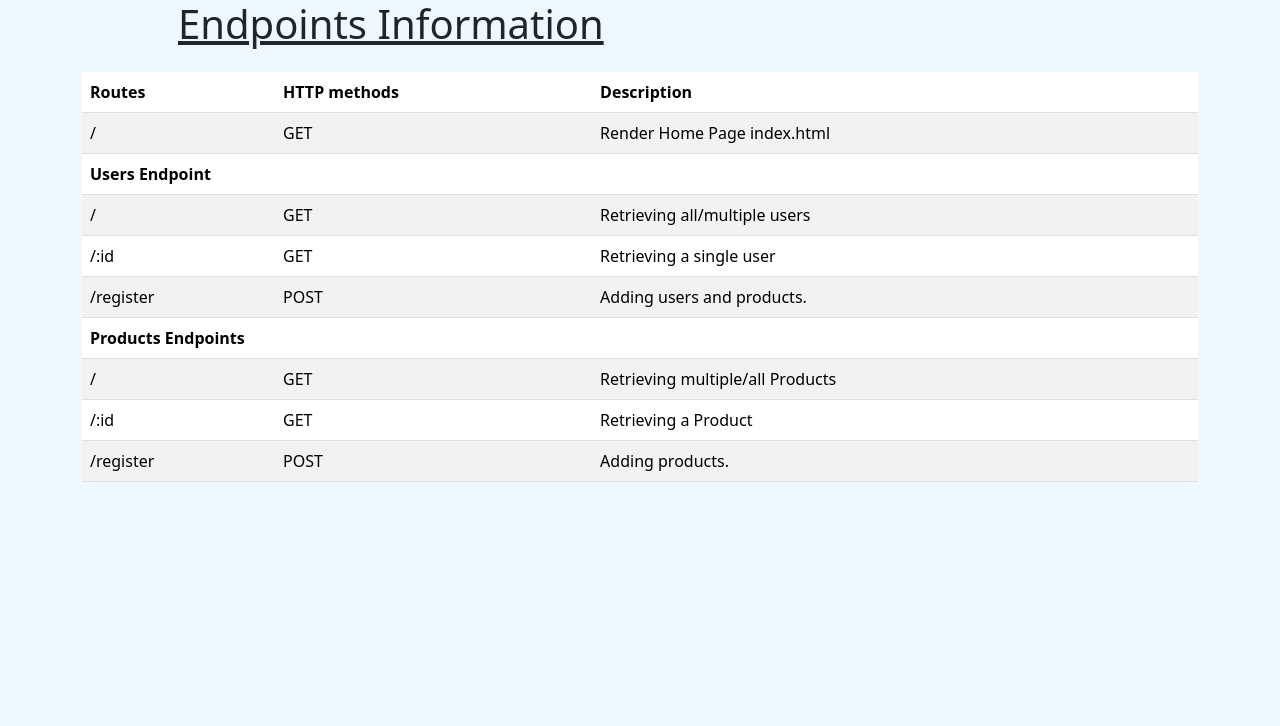
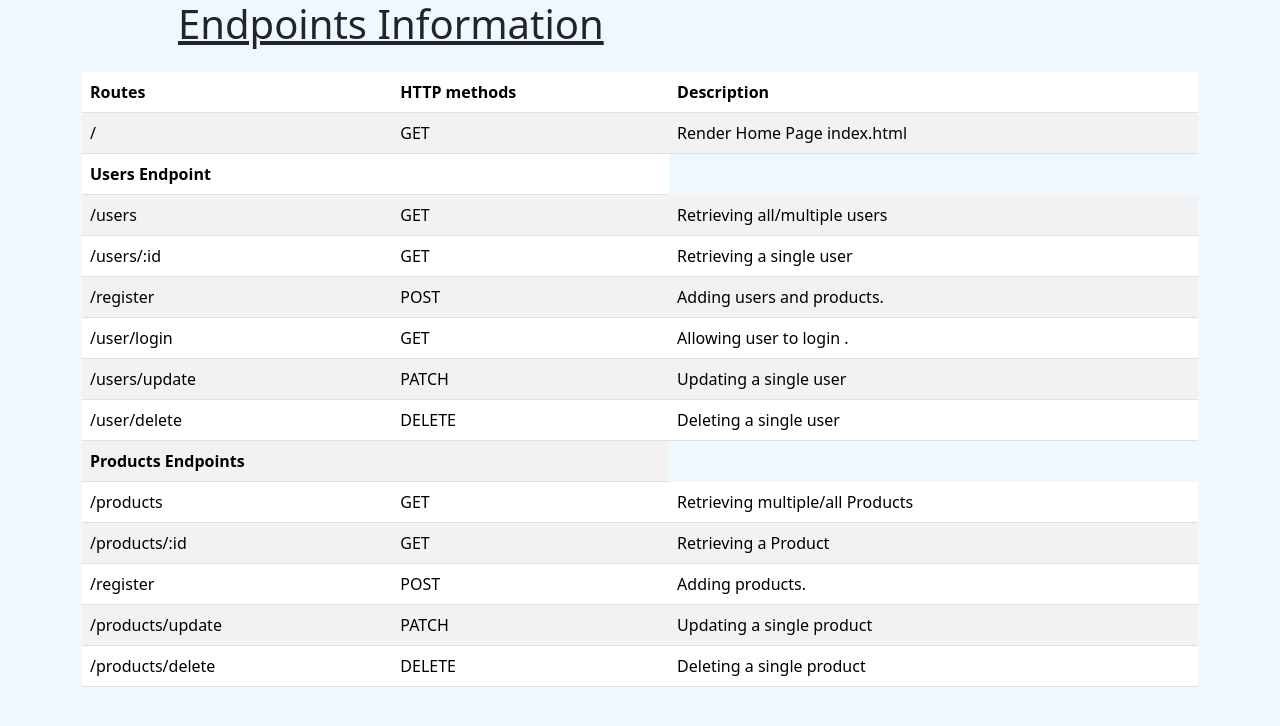
Before and after one commit to Mzwa1080/lifechoicesApp, a website: page static/index.html in a window 1280 px wide. Drawn offline with nearby package versions, Linux system fonts and the light colour scheme.

Commit message:
added routes/endpoints

```diff
--- a/static/index.html
+++ b/static/index.html
@@ -21,60 +21,92 @@
         <table class="table table-striped mt-4">
 
             <thead>
-                <th>Routes</th>
-                <th>HTTP methods</th>
-                <th>Description</th>
+                <th colspan="2">Routes</th>
+                <th colspan="2">HTTP methods</th>
+                <th colspan="2">Description</th>
             </thead>
 
             <tbody>
 
                 <tr>
-                    <td>/</td>
-                    <td>GET</td>
-                    <td>Render Home Page index.html </td>
+                    <td colspan="2">/</td>
+                    <td colspan="2">GET</td>
+                    <td colspan="2">Render Home Page index.html </td>
                 </tr>
                 <th colspan="4">
                     Users Endpoint
                 </th>
 
                 <tr>
-                    <td>/</td>
-                    <td>GET</td>
-                    <td>Retrieving all/multiple users</td>
+                    <td colspan="2">/users</td>
+                    <td colspan="2">GET</td>
+                    <td colspan="2">Retrieving all/multiple users</td>
 
                 </tr>
                 <tr>
-                    <td>/:id</td>
-                    <td>GET</td>
-                    <td>Retrieving a single user</td>
+                    <td colspan="2">/users/:id</td>
+                    <td colspan="2">GET</td>
+                    <td colspan="2">Retrieving a single user</td>
 
                 </tr>
                 <tr>
-                    <td>/register</td>
-                    <td>POST</td>
-                    <td>Adding users and products.</td>
+                    <td colspan="2">/register</td>
+                    <td colspan="2">POST</td>
+                    <td colspan="2">Adding users and products.</td>
+
+                </tr>
+                <tr>
+                    <td colspan="2">/user/login</td>
+                    <td colspan="2">GET</td>
+                    <td colspan="2">Allowing user to login .</td>
+
+                </tr>
+                <tr>
+                    <td colspan="2">/users/update</td>
+                    <td colspan="2">PATCH</td>
+                    <td colspan="2">Updating a single user</td>
+
+                </tr>
+                <tr>
+                    <td colspan="2">/user/delete</td>
+                    <td colspan="2">DELETE</td>
+                    <td colspan="2">Deleting a single user</td>
 
                 </tr>
                 <th colspan="4">
                     Products Endpoints
                 </th>
                 <tr>
-                    <td>/</td>
-                    <td>GET</td>
-                    <td>Retrieving multiple/all Products</td>
+                    <td colspan="2">/products</td>
+                    <td colspan="2">GET</td>
+                    <td colspan="2">Retrieving multiple/all Products</td>
 
                 </tr>
 
                 <tr>
-                    <td>/:id</td>
-                    <td>GET</td>
-                    <td>Retrieving a Product</td>
+                    <td colspan="2">/products/:id</td>
+                    <td colspan="2">GET</td>
+                    <td colspan="2">Retrieving a Product</td>
 
                 </tr>
                 <tr>
-                    <td>/register</td>
-                    <td>POST</td>
-                    <td>Adding products.</td>
+                    <td colspan="2">/register</td>
+                    <td colspan="2">POST</td>
+                    <td colspan="2">Adding products.</td>
+                </tr>
+                <!--  -->
+
+                <tr>
+                    <td colspan="2">/products/update</td>
+                    <td colspan="2">PATCH</td>
+                    <td colspan="2">Updating a single product</td>
+
+                </tr>
+                <tr>
+                    <td colspan="2">/products/delete</td>
+                    <td colspan="2">DELETE</td>
+                    <td colspan="2">Deleting a single product</td>
+
                 </tr>
             </tbody>
         </table>
```
Also changed, not shown: index.js (+16 -1 lines).
